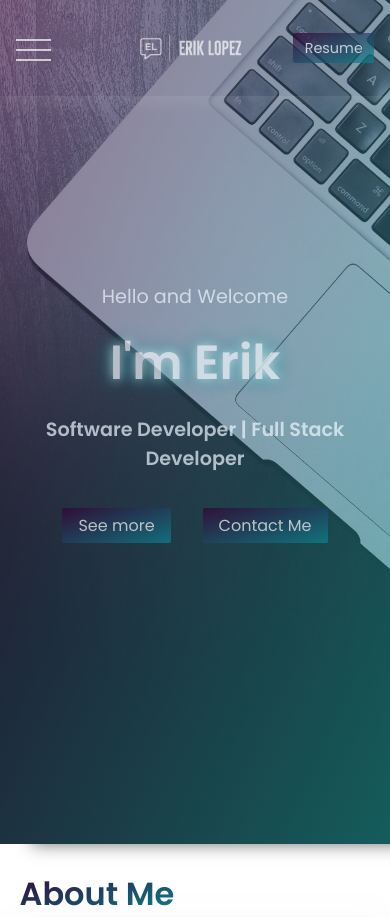
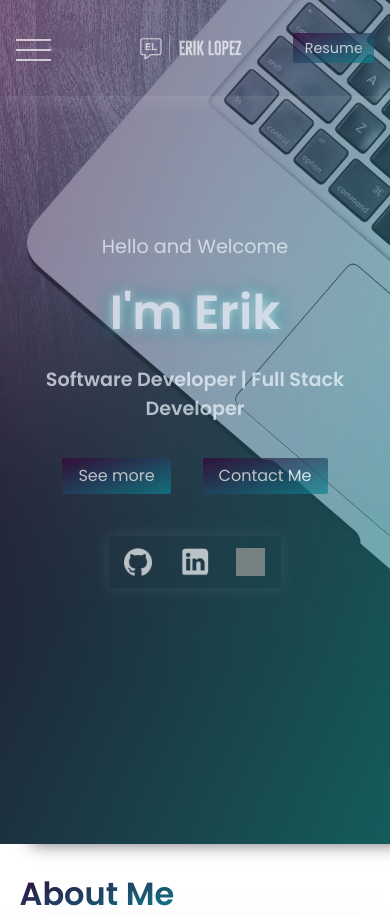
Before and after one commit to eriklopezalfaro/Personal-Website, a Django app: page / in a window 390 px wide. Shown: the top 917 px of the page. Run offline with Django 3.2, Linux system fonts and the light colour scheme; data comes from the database, SQL or seed files in the repository; some libraries are stand-ins or nearby versions; grey boxes are pictures that could not be loaded.

Commit message:
Safari fix 2

```diff
--- a/portfolio/static/portfolio/style.css
+++ b/portfolio/static/portfolio/style.css
@@ -884,11 +884,12 @@ footer p {
         .hero-text > div {
             margin:1.5rem 0;
         }
-        /* .social-media-2 {
+        .social-media-2 {
             margin-bottom: 1rem;
             display: flex;
             height: 3.2rem;
-            width: 60%;
+            width: 55%;
+            max-width: 15rem;
             align-items: center;
             background: transparent;
             border-radius: 2px;
@@ -916,7 +917,6 @@ footer p {
             justify-content: center;
             -webkit-justify-content: center;
             transition: 0.1s ease-in;
-            border-radius: 0 3px 3px 0;
             background: transparent;
             padding-left: 0;
         }
@@ -937,7 +937,7 @@ footer p {
             height: 1.5rem;
             align-items: center;
             justify-content: center;
-        } */
+        }
         #menu-btn {
             height: 1.6rem;
             margin: auto;
```
